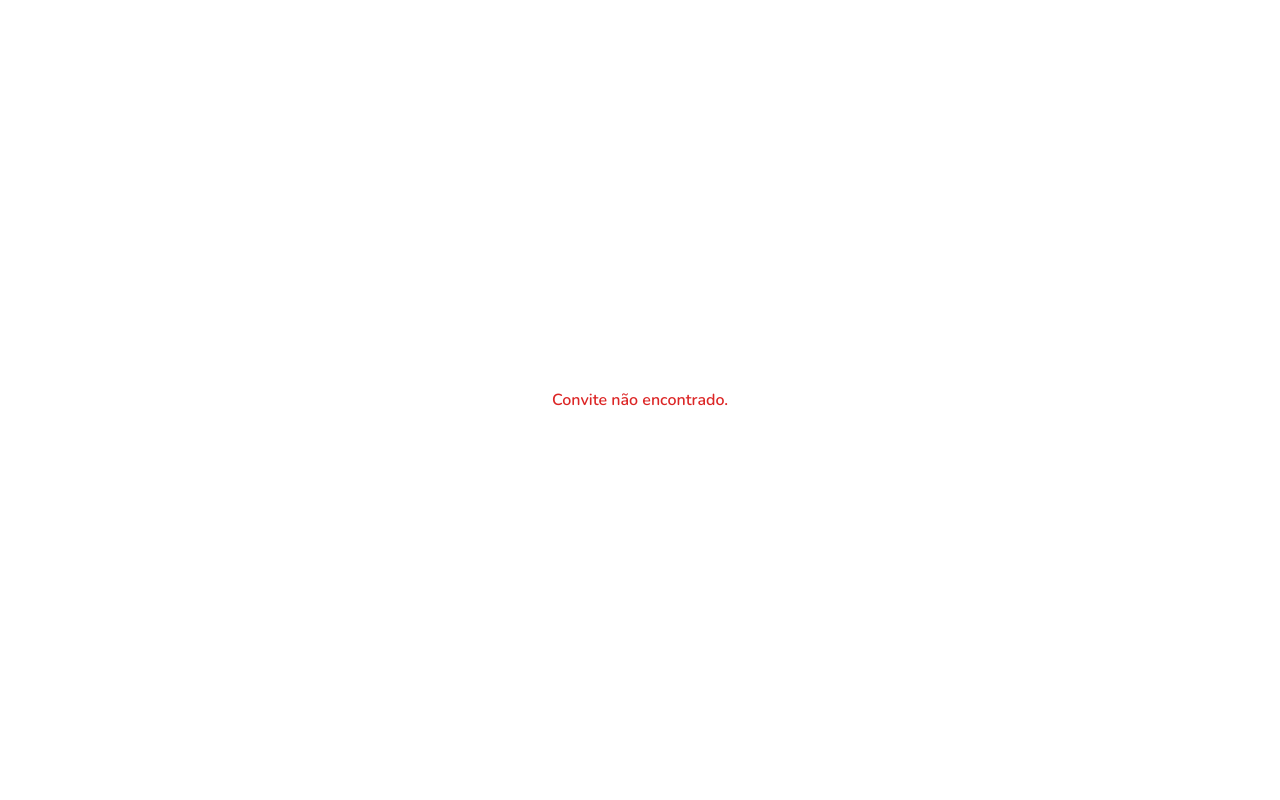
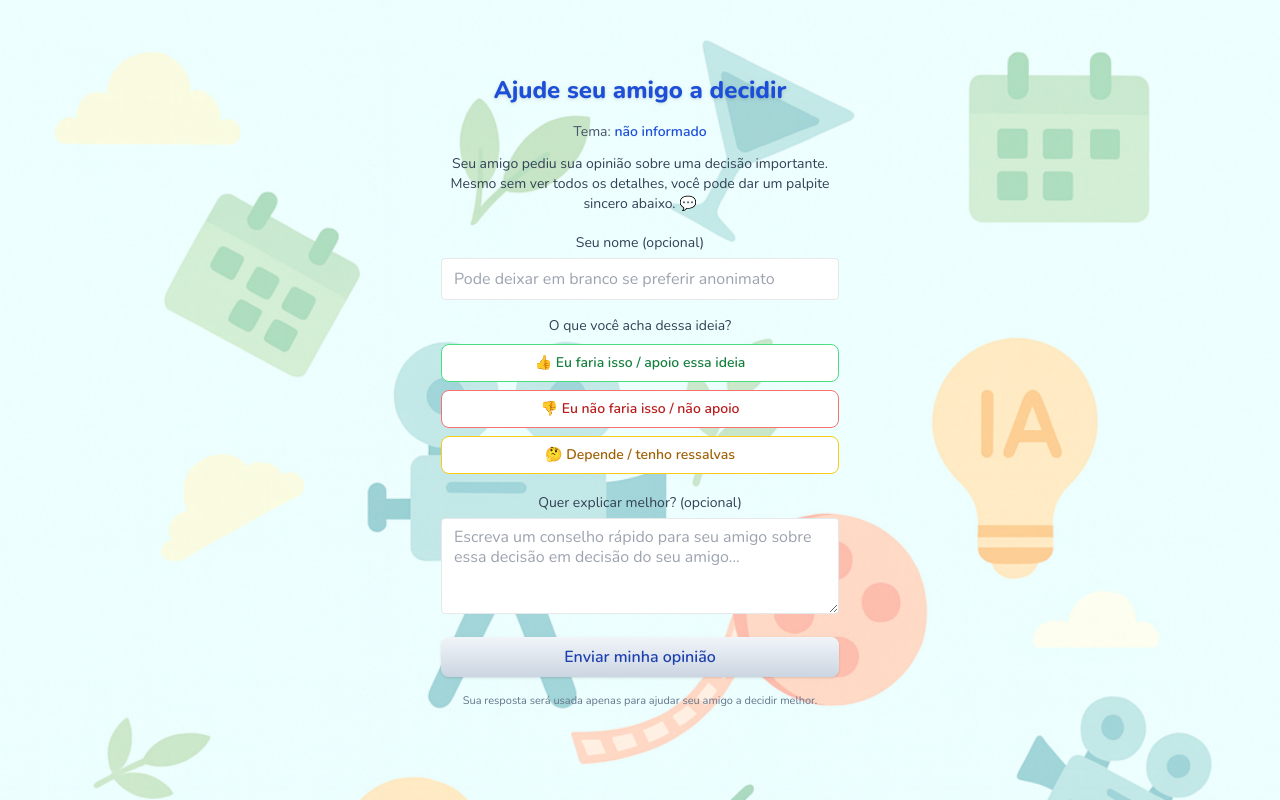
Before and after one commit to Lianagodoy/appindecisos, a Next.js app: page /opinar/1 in a window 1280 px wide. Built offline with nearby package versions, Linux system fonts and the light colour scheme; no server answers; the database is empty.

Commit message:
feat(opinar): add public opinion page for real friends with simple vote and comment

```diff
--- a/app/opinar/[inviteId]/page.tsx
+++ b/app/opinar/[inviteId]/page.tsx
@@ -1,176 +1,230 @@
 // app/opinar/[inviteId]/page.tsx
 "use client";
 
-import { useEffect, useState } from "react";
-import { useParams } from "next/navigation";
-import { supabase } from "@/lib/supabaseClient";
+import { useState } from "react";
+import { useParams, useSearchParams } from "next/navigation";
+
+type SentState = "idle" | "sending" | "ok" | "error";
 
 export default function OpinarPage() {
   const { inviteId } = useParams<{ inviteId: string }>();
+  const searchParams = useSearchParams();
 
-  const [loading, setLoading] = useState(true);
-  const [invite, setInvite] = useState<{
-    tema: string;
-    question: string;
-    user_id: string;
-  } | null>(null);
+  const temaFromUrl = searchParams.get("tema") || "";
+  const questionFromUrl = searchParams.get("question") || "";
 
   const [friendName, setFriendName] = useState("");
-  const [opinion, setOpinion] = useState("");
-  const [submitted, setSubmitted] = useState(false);
-  const [error, setError] = useState<string | null>(null);
+  const [choice, setChoice] = useState<"sim" | "nao" | "depende" | null>(null);
+  const [comment, setComment] = useState("");
+  const [sentState, setSentState] = useState<SentState>("idle");
+  const [errorMsg, setErrorMsg] = useState<string | null>(null);
 
-  // 1 — Buscar convite direto do Supabase
-  useEffect(() => {
-    const fetchInvite = async () => {
-      const { data, error } = await supabase
-        .from("friend_invites")
-        .select("tema, question, user_id")
-        .eq("id", inviteId)
-        .single();
+  const temaLabel = temaFromUrl || "decisão do seu amigo";
 
-      if (error) {
-        console.error(error);
-        setError("Convite não encontrado.");
-      } else {
-        setInvite(data);
-      }
+  const handleSubmit = async (e: React.FormEvent) => {
+    e.preventDefault();
+    setErrorMsg(null);
 
-      setLoading(false);
-    };
-
-    fetchInvite();
-  }, [inviteId]);
-
-  // 2 — Salvar opinião real do amigo no Supabase
-  const submitOpinion = async () => {
-    setError(null);
-
-    if (!friendName.trim()) {
-      setError("Digite seu nome.");
+    if (!choice && !comment.trim()) {
+      setErrorMsg("Escolha uma opção ou escreva um comentário.");
       return;
     }
 
-    if (opinion.trim().length < 5) {
-      setError("Digite uma opinião com pelo menos 5 caracteres.");
-      return;
+    setSentState("sending");
+
+    try {
+      // Monta um texto de opinião amigável para salvar
+      const partes: string[] = [];
+
+      if (choice === "sim") partes.push("Opinião: eu faria isso / apoio essa ideia.");
+      if (choice === "nao") partes.push("Opinião: eu não faria isso / não apoio essa ideia.");
+      if (choice === "depende")
+        partes.push("Opinião: depende de alguns detalhes / tenho ressalvas.");
+
+      if (comment.trim()) {
+        partes.push(`Comentário: ${comment.trim()}`);
       }
 
-    const { error } = await supabase.from("friend_opinions").insert({
-      amigo_nome: friendName,
-      opinion_text: opinion,
-      tema: invite?.tema,
-      question_id: inviteId, // associando pelo invite
-      owner_id: invite?.user_id, // dono original da pergunta
-      origem: "amigo_real",
+      const opinionText = partes.join("\n");
+
+      // Chamando a mesma rota /api/opiniao que já é usada pelos 'amigos IA'
+      const res = await fetch("/api/opiniao", {
+        method: "POST",
+        headers: { "Content-Type": "application/json" },
+        body: JSON.stringify({
+          amigo_nome: friendName.trim() || "Amigo convidado",
+          question_id: inviteId,
+          tema: temaFromUrl || null,
+          opinion_text: opinionText,
+        }),
       });
 
-    if (error) {
-      console.error(error);
-      setError("Erro ao enviar sua opinião.");
-      return;
+      const data = await res.json().catch(() => null);
+
+      if (!res.ok) {
+        throw new Error(data?.error || "Erro ao registrar sua opinião.");
       }
 
-    setSubmitted(true);
+      setSentState("ok");
+    } catch (err: any) {
+      console.error("Erro ao enviar opinião do amigo:", err);
+      setErrorMsg(
+        err?.message ||
+          "Não foi possível registrar sua opinião agora. Tente novamente."
+      );
+      setSentState("error");
+    }
   };
 
-  if (loading) {
+  // Se já enviou com sucesso, mostra tela de agradecimento simples
+  if (sentState === "ok") {
     return (
-      <main className="min-h-dvh flex items-center justify-center text-slate-600">
-        Carregando…
-      </main>
-    );
-  }
-
-  if (error) {
-    return (
-      <main className="min-h-dvh flex flex-col items-center justify-center text-red-600 px-6">
-        <p className="font-semibold">{error}</p>
-      </main>
-    );
-  }
-
-  if (!invite) {
-    return (
-      <main className="min-h-dvh flex items-center justify-center text-slate-600 px-6">
-        Convite inválido.
-      </main>
-    );
-  }
-
-  if (submitted) {
-    return (
-      <main className="min-h-dvh flex flex-col items-center justify-center px-6 text-center">
-        <h1 className="text-xl font-bold text-green-600 mb-3">
-          Obrigado pela sua opinião! 🎉
+      <div className="screen screen-decisoes">
+        <div className="screen-content font-nunito max-w-md mx-auto text-center">
+          <h1 className="text-2xl font-extrabold text-blue-700 drop-shadow mb-4">
+            Obrigado pela sua opinião! 💙
           </h1>
-        <p className="text-slate-700 max-w-md">
-          Sua resposta foi enviada para seu amigo.
+          <p className="text-base text-slate-700 leading-relaxed mb-4">
+            Sua resposta foi registrada e vai ajudar seu amigo a decidir melhor.
           </p>
-
-        <a
-          href="/"
-          className="mt-6 px-4 py-2 rounded bg-blue-600 text-white font-semibold"
-        >
-          Conhecer o AppIndecisos
-        </a>
-      </main>
+          <p className="text-sm text-slate-500">
+            Você pode fechar esta página agora.
+          </p>
+        </div>
+      </div>
     );
   }
 
   return (
-    <main className="min-h-dvh px-6 py-10 max-w-xl mx-auto">
-      <h1 className="text-2xl font-bold text-blue-700 mb-4 text-center">
-        Ajude seu amigo! 💛
+    <div className="screen screen-decisoes">
+      <div className="screen-content font-nunito max-w-md mx-auto">
+        <h1 className="text-2xl font-extrabold text-blue-700 drop-shadow text-center mb-4">
+          Ajude seu amigo a decidir
         </h1>
 
-      <p className="text-slate-700 text-center mb-6">
-        Seu amigo quer sua opinião sobre:
+        {/* Tema / contexto */}
+        <p className="text-sm text-slate-600 mb-2 text-center">
+          Tema:{" "}
+          <span className="font-semibold text-blue-700">
+            {temaFromUrl || "não informado"}
+          </span>
         </p>
 
-      <div className="bg-white border rounded-xl p-4 mb-6 shadow">
-        <p className="text-sm text-slate-500 mb-1">Tema:</p>
-        <p className="font-semibold mb-4">{invite.tema}</p>
+        {/* Pergunta do amigo, se estiver na URL */}
+        {questionFromUrl ? (
+          <div className="mt-3 mb-4 rounded-xl border border-slate-200 bg-white/90 shadow-sm p-3">
+            <p className="text-xs font-semibold text-slate-500 mb-1">
+              Pergunta do seu amigo:
+            </p>
+            <p className="text-sm text-slate-800 whitespace-pre-wrap">
+              {questionFromUrl}
+            </p>
+          </div>
+        ) : (
+          <p className="mt-3 mb-4 text-sm text-slate-700">
+            Seu amigo pediu sua opinião sobre uma decisão importante. Mesmo sem
+            ver todos os detalhes, você pode dar um palpite sincero abaixo. 💬
+          </p>
+        )}
 
-        <p className="text-sm text-slate-500 mb-1">Pergunta:</p>
-        <p className="whitespace-pre-wrap font-medium">{invite.question}</p>
-      </div>
-
-      <div className="space-y-4">
-        <div>
-          <label className="text-sm font-semibold text-slate-700">
-            Seu nome *
+        <form onSubmit={handleSubmit} className="space-y-4 mt-2">
+          {/* Nome opcional do amigo */}
+          <div className="space-y-1">
+            <label className="text-sm font-medium text-slate-700">
+              Seu nome (opcional)
             </label>
             <input
               type="text"
+              className="w-full rounded border px-3 py-2 outline-none focus:ring"
+              placeholder="Pode deixar em branco se preferir anonimato"
               value={friendName}
               onChange={(e) => setFriendName(e.target.value)}
-            className="w-full mt-1 border rounded px-3 py-2"
-            placeholder="Ex: Maria"
             />
           </div>
 
-        <div>
-          <label className="text-sm font-semibold text-slate-700">
-            Sua opinião *
+          {/* Escolha rápida */}
+          <div className="space-y-2">
+            <p className="text-sm font-medium text-slate-700">
+              O que você acha dessa ideia?
+            </p>
+            <div className="flex flex-col gap-2">
+              <button
+                type="button"
+                onClick={() => setChoice("sim")}
+                className={`w-full rounded-lg px-3 py-2 text-sm font-semibold border
+                  ${
+                    choice === "sim"
+                      ? "bg-green-600 text-white border-green-700"
+                      : "bg-white text-green-700 border-green-400"
+                  }`}
+              >
+                👍 Eu faria isso / apoio essa ideia
+              </button>
+
+              <button
+                type="button"
+                onClick={() => setChoice("nao")}
+                className={`w-full rounded-lg px-3 py-2 text-sm font-semibold border
+                  ${
+                    choice === "nao"
+                      ? "bg-red-600 text-white border-red-700"
+                      : "bg-white text-red-700 border-red-400"
+                  }`}
+              >
+                👎 Eu não faria isso / não apoio
+              </button>
+
+              <button
+                type="button"
+                onClick={() => setChoice("depende")}
+                className={`w-full rounded-lg px-3 py-2 text-sm font-semibold border
+                  ${
+                    choice === "depende"
+                      ? "bg-yellow-500 text-white border-yellow-600"
+                      : "bg-white text-yellow-700 border-yellow-400"
+                  }`}
+              >
+                🤔 Depende / tenho ressalvas
+              </button>
+            </div>
+          </div>
+
+          {/* Comentário livre */}
+          <div className="space-y-1">
+            <label className="text-sm font-medium text-slate-700">
+              Quer explicar melhor? (opcional)
             </label>
             <textarea
-            value={opinion}
-            onChange={(e) => setOpinion(e.target.value)}
-            className="w-full mt-1 border rounded px-3 py-2 min-h-32"
-            placeholder="Escreva sua opinião com sinceridade…"
+              className="w-full min-h-24 rounded border px-3 py-2 outline-none focus:ring text-sm"
+              placeholder={`Escreva um conselho rápido para seu amigo sobre essa decisão em ${temaLabel}…`}
+              value={comment}
+              onChange={(e) => setComment(e.target.value)}
             />
           </div>
 
-        {error && <p className="text-red-600 text-sm">{error}</p>}
+          {errorMsg && (
+            <p className="text-sm text-red-600">
+              {errorMsg}
+            </p>
+          )}
 
           <button
-          onClick={submitOpinion}
-          className="w-full bg-blue-600 text-white py-2 rounded-lg font-semibold"
+            type="submit"
+            disabled={sentState === "sending"}
+            className="w-full rounded-lg px-4 py-2 font-semibold text-blue-800 shadow
+                       bg-gradient-to-b from-slate-100 to-slate-300 hover:from-slate-200 hover:to-slate-400
+                       active:scale-[0.99] disabled:opacity-60 disabled:cursor-not-allowed"
           >
-          Enviar opinião
+            {sentState === "sending"
+              ? "Enviando sua opinião…"
+              : "Enviar minha opinião"}
           </button>
+        </form>
+
+        <p className="mt-4 text-[11px] text-slate-500 text-center">
+          Sua resposta será usada apenas para ajudar seu amigo a decidir melhor.
+        </p>
       </div>
-    </main>
+    </div>
   );
 }
```
Lines whose indentation alone changed are shown as unchanged.
